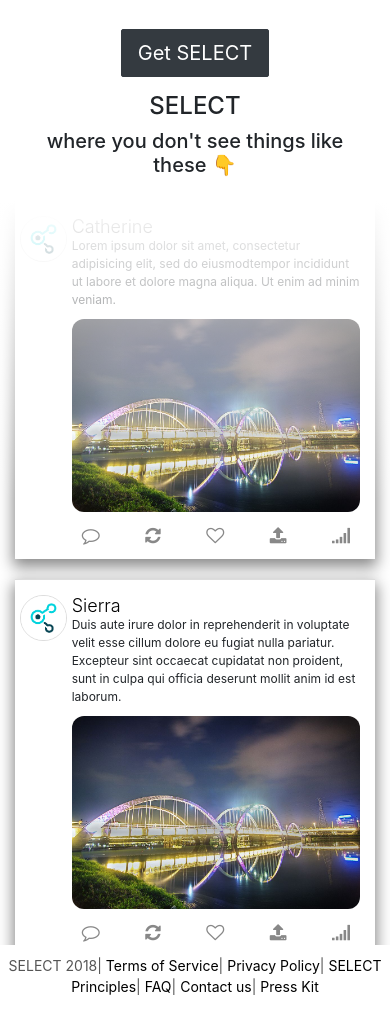
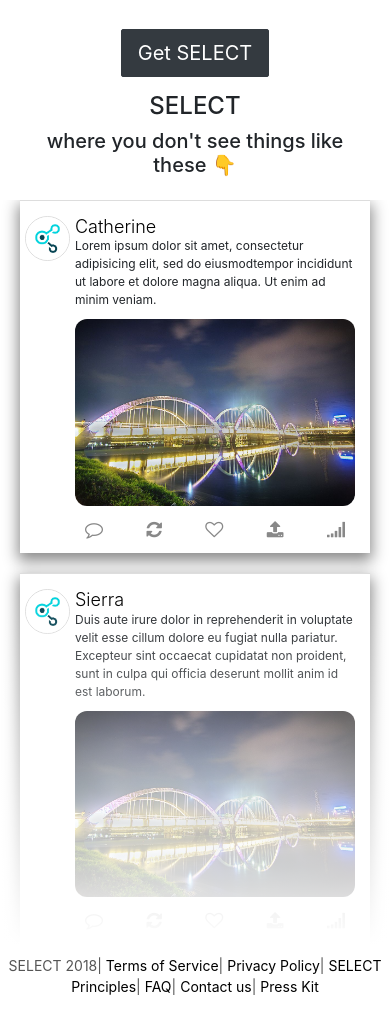
Before and after one commit to wahidsherief/select, a PHP site: page / in a window 390 px wide. Shown: the part 267-1280 px from the top of the page. Run offline with PHP 8.4, Linux system fonts and the light colour scheme; some libraries are stand-ins or nearby versions.

Commit message:
changed width of right moving column to 375px, added shadow in bottom of column, changed pointer right to bottom in mobile device

```diff
--- a/css/style.css
+++ b/css/style.css
@@ -314,6 +314,9 @@ a:hover{
 .panel-container {
     overflow-y: hidden;
     height: 745px;
+    flex: 1;
+  width: 375px;
+  padding: 0px 20px;
 }
 
 .panel {
@@ -337,14 +340,15 @@ footer {
     font-size: 14px;
 }
 
-.panel-top-shadow {
-    height: 300px;
+
+.panel-bottom-shadow {
+    height: 350px;
     /*background: red;*/
     content:'';
-    top: 0;
+    bottom: 0;
     left: 0;
     right: 0;
-    background: linear-gradient(to bottom, rgba(255, 255, 255, 1) 0%, rgba(251, 251, 251, 0) 100%);
+    background: linear-gradient(to top, rgba(255, 255, 255, 1) 0%, rgba(251, 251, 251, 0) 100%);
     position: absolute;
     z-index: 1000;
 }
--- a/index.html
+++ b/index.html
@@ -33,12 +33,12 @@
           <i class="fa fa-bars"></i>
 
         </button>
-          <!-- <ul class="navbar-nav ml-auto nav-area side-collapse in"> -->
-            <!-- <li class="nav-item dropdown side-collapse in"> -->
+          <!-- <ul class="navbar-nav ml-auto nav-area menu in"> -->
+            <!-- <li class="nav-item dropdown menu in"> -->
         <!-- <a class="nav-link dropdown-toggle" href="#" id="navbarDropdown" role="button" data-toggle="dropdown" aria-haspopup="true" aria-expanded="false">
           Dropdown
         </a> -->
-        <div id="side-collapse" class="in dropdown-menu menu" aria-labelledby="navbarDropdown">
+        <div id="menu" class="in dropdown-menu menu" aria-labelledby="navbarDropdown">
             <a class="dropdown-item" href="#">Privacy Policy</a>
             <div class="dropdown-divider menu-divider"></div>
             <a class="dropdown-item" href="#">Product Hunt Page</a>
@@ -117,8 +117,7 @@
 
             <!-- Sidebar Widgets Column -->
             <div class="col-md-4 panel-container">
-
-                <div class="panel-top-shadow"></div>
+                <div class="panel-bottom-shadow"></div>
                 <div class="panel-wrap">
 	                <div class="panel" id='slider_1'>
 	                    <div class="panel-body">
@@ -304,14 +303,14 @@
     <script type="text/javascript">
         $(document).ready(function () {
             $('#nav-click').on('click', function (e) {
-                $('#side-collapse').fadeToggle();
-                $("body > :not(:has(#side-collapse))").toggleClass('do-fade');
+                $('#menu').fadeToggle().attr("val", 1);
+                $("body > :not(:has(#menu))").toggleClass('do-fade');
                 e.stopPropagation();
             });
 
             $('html').click(function(e) {
-                $('#side-collapse').fadeOut();
-                $("body > :not(:has(#side-collapse))").toggleClass('do-fade');
+                $('#menu').fadeOut();
+                $("body > :not(:has(#menu))").toggleClass('do-fade');
             });
 
 
```
